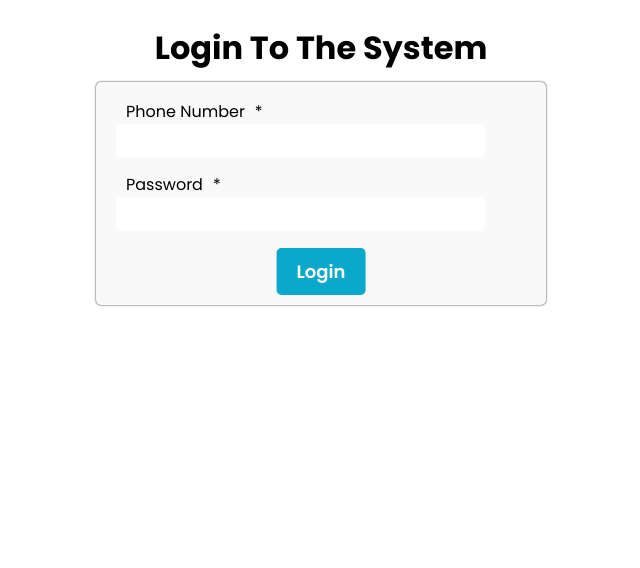
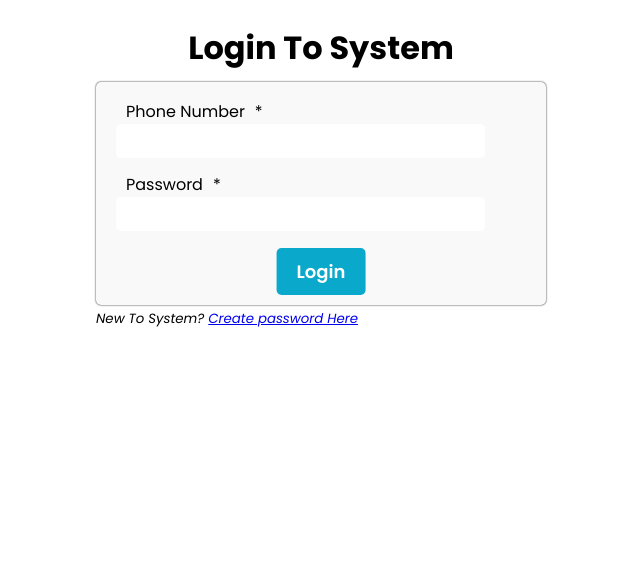
Before and after one commit to yoojen/100faceofalx, a Django app: page /profiles/login/ in a window 1280 px wide. Shown: the part 60-628 px from the top of the page, without its empty margins (319-959 px from the left). Run offline with Django 5.2, Linux system fonts and the light colour scheme; parts of the project's set-up code (start-up, migrations or seed data) failed here and were passed over; some libraries are stand-ins or nearby versions.

Commit message:
changed template

```diff
--- a/django_projects/banking_app/profiles/templates/profiles/login.html
+++ b/django_projects/banking_app/profiles/templates/profiles/login.html
@@ -25,7 +25,7 @@
   <body>
     {% block content %}
     <h1 style="text-align: center; margin-top: 3vh;">
-      Login To The System
+      Login To System
     </h1>
     <div class="contents">
       <div class="trans-forms">
@@ -34,6 +34,7 @@
           {{form|crispy}}
           <button type="submit">Login</button>
         </form>
+        <small><i>New To System? <a href="{% url 'profiles:create_password' %}">Create password Here</a></i></small>
       </div>
     </div>
     {% endblock %}
```
